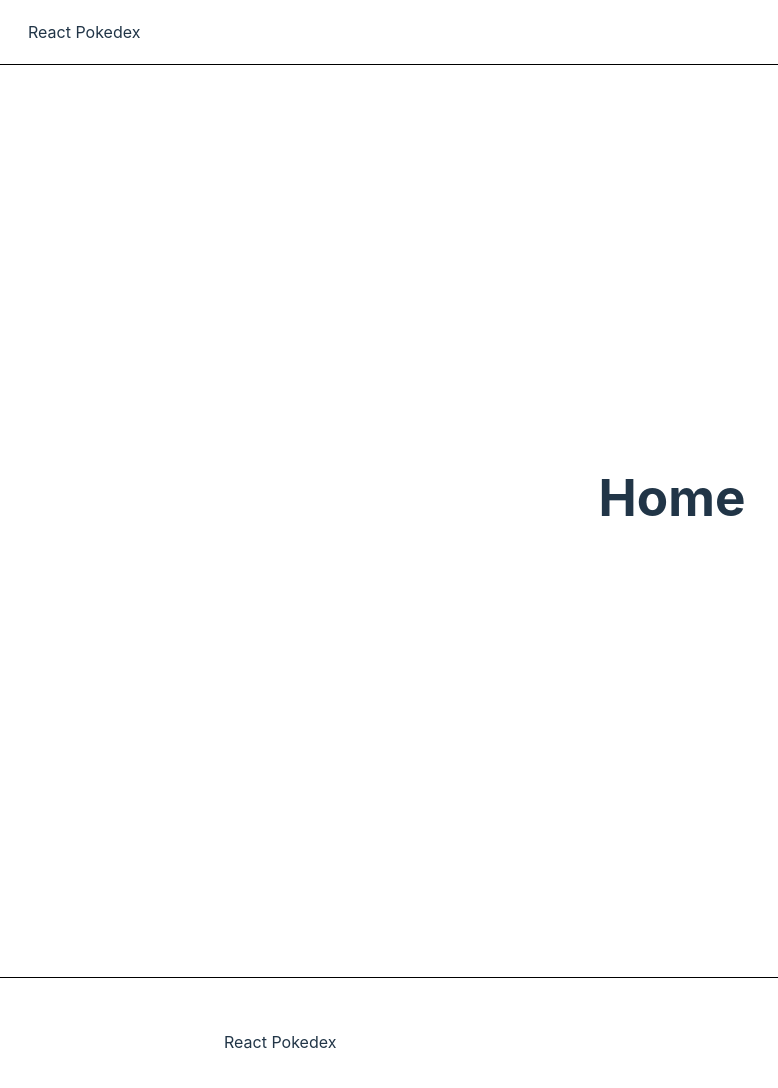
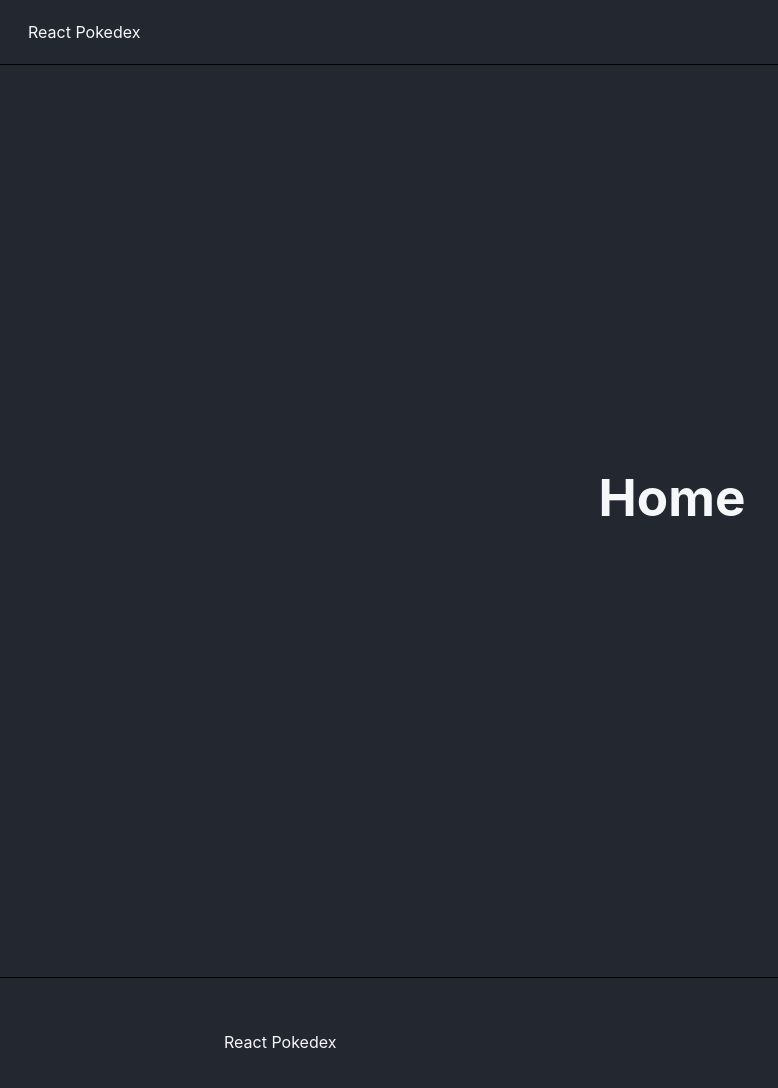
Before and after one commit to Colton-Bassett/reactpokedex, a React (Vite) app: page / in a window 1280 px wide. Shown: the top 1088 px of the page, without its empty margins (0-778 px from the left). Built offline with nearby package versions, Linux system fonts and the light colour scheme.

Commit message:
Converting things to the MUI way

```diff
--- a/src/App.module.css
+++ b/src/App.module.css
@@ -24,4 +24,6 @@
   min-width: 100vw;
   padding: 2rem;
   padding-bottom: 5rem;
+  background-color: var(--background-color);
+  color: var(--primary-color);
 }
--- a/src/App.tsx
+++ b/src/App.tsx
@@ -6,6 +6,8 @@ import Home from "./pages/home";
 import Nav from "./components/nav";
 import Footer from "./components/footer";
 import styles from "./App.module.css";
+import Admin from "./pages/admin";
+import { Box } from "@mui/material";
 
 // TODO implement error handling for use API
 // Read React 19 docs
@@ -14,7 +16,7 @@ function App() {
   return (
     <>
       <Nav />
-      <main className={styles.main}>
+      <Box component="main" className={styles.main}>
         <Routes>
           <Route path="/" element={<Home />}></Route>
           <Route
@@ -25,8 +27,9 @@ function App() {
               </Suspense>
             }
           ></Route>
+          <Route path="/admin" element={<Admin />}></Route>
         </Routes>
-      </main>
+      </Box>
       <Footer />
     </>
   );
--- a/src/components/footer.module.css
+++ b/src/components/footer.module.css
@@ -1,5 +1,7 @@
 .footerContainer {
   border-top: 1px solid black;
+  background-color: var(--background-color);
+  color: var(--primary-color);
 }
 
 .footer {
--- a/src/components/footer.tsx
+++ b/src/components/footer.tsx
@@ -1,11 +1,12 @@
+import { Box, Container } from "@mui/material";
 import styles from "./footer.module.css";
 
 export default function Footer() {
   return (
-    <div className={styles.footerContainer}>
+    <Box className={styles.footerContainer}>
       <footer className={styles.footer}>
         <div>React Pokedex</div>
       </footer>
-    </div>
+    </Box>
   );
 }
--- a/src/components/nav.module.css
+++ b/src/components/nav.module.css
@@ -4,4 +4,7 @@
   align-items: center;
   border-bottom: 1px solid black;
   padding: 0 1.75rem;
+
+  background-color: var(--background-color);
+  color: var(--primary-color);
 }
--- a/src/components/nav.tsx
+++ b/src/components/nav.tsx
@@ -1,10 +1,11 @@
+import { Box } from "@mui/material";
 import styles from "./nav.module.css";
 export default function Nav() {
   return (
     <>
-      <nav className={styles.nav}>
+      <Box component="nav" className={styles.nav}>
         <div>React Pokedex</div>
-      </nav>
+      </Box>
     </>
   );
 }
--- a/src/index.css
+++ b/src/index.css
@@ -11,6 +11,11 @@
   text-rendering: optimizeLegibility;
   -webkit-font-smoothing: antialiased;
   -moz-osx-font-smoothing: grayscale;
+
+  --primary-color: #f6f7f9;
+  --secondary-color: #58c4dc;
+  --background-color: #23272f;
+  --text-color: #f6f7f9;
 }
 
 a {
--- /dev/null
+++ b/src/pages/admin.tsx
@@ -0,0 +1,13 @@
+export default function Admin() {
+  //   const response = use(
+  //     fetch(`https://pokeapi.co/api/v2/pokemon/1/`).then((res) => res.json()),
+  //   );
+  //   console.log(response);
+
+  return (
+    <>
+      {/* <pre>{JSON.stringify(response, null, 2)}</pre> */}
+      <h1>Admin Page</h1>
+    </>
+  );
+}
--- a/src/pages/home.tsx
+++ b/src/pages/home.tsx
@@ -3,6 +3,21 @@ import Page from "./pokemon";
 import styles from "./home.module.css";
 
 export default function Home() {
+  const rows = [
+    { id: 75, name: "Graveler", type: "GroundRock" },
+    { id: 149, name: "Dragonite", type: "DragonFlying" },
+    { id: 134, name: "Vaporeon", type: "Water" },
+    { id: 110, name: "Weezing", type: "Poison" },
+    { id: 40, name: "Wigglytuff", type: "NormalFairy" },
+    { id: 44, name: "Gloom", type: "GrassPoison" },
+    { id: 108, name: "Lickitung", type: "Normal" },
+    { id: 86, name: "Seel", type: "Water" },
+    { id: 133, name: "Eevee", type: "Normal" },
+    { id: 137, name: "Porygon", type: "Normal" },
+    { id: 91, name: "Cloyster", type: "WaterIce" },
+    { id: 45, name: "Vileplume", type: "GrassPoison" },
+  ];
+
   return (
     <>
       <h1>Home</h1>
--- a/src/pages/pokemon.tsx
+++ b/src/pages/pokemon.tsx
@@ -1,4 +1,5 @@
 import { use } from "react";
+import { Card } from "@mui/material";
 
 export default function Pokemon() {
   //   const response = use(
@@ -10,6 +11,14 @@ export default function Pokemon() {
     <>
       {/* <pre>{JSON.stringify(response, null, 2)}</pre> */}
       <h1>Pokemon Page</h1>
+      <Card
+        sx={{
+          backgroundColor: "var(--background-color)",
+          color: "var(--primary-color)",
+        }}
+      >
+        <h1>Hello I'm Card</h1>
+      </Card>
     </>
   );
 }
```
Also changed, not shown: 1 other file (tests, documents, lock files or other folders).
